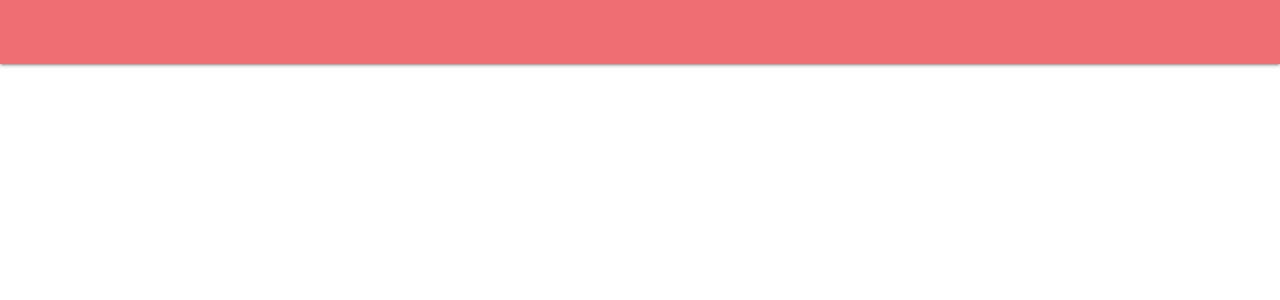
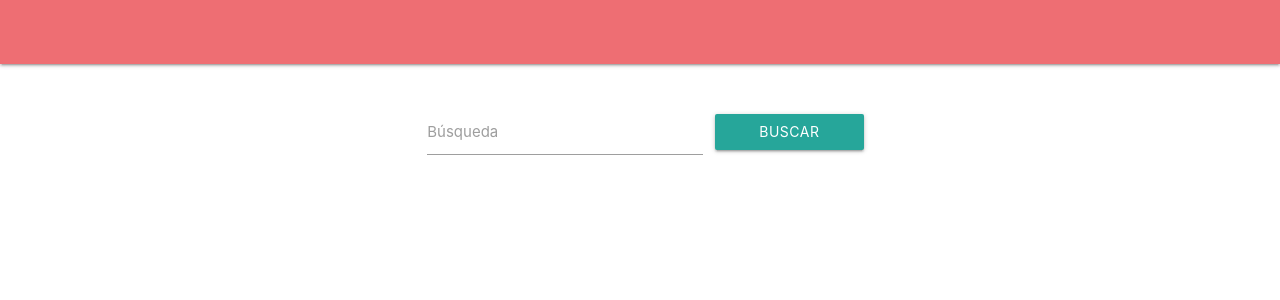
Before and after one commit to epitzalis/hackmeupSPA, an Angular app: page /#/principal in a window 1280 px wide. Shown: the top 300 px of the page. Built offline with nearby package versions, Linux system fonts and the light colour scheme.

Commit message:
busqueda

```diff
--- a/src/app/pages/login/login.component.html
+++ b/src/app/pages/login/login.component.html
@@ -32,13 +32,15 @@
 
   <div class="row">
       <div class="col s3"></div>
-      <button class="btn waves-effect waves-light col s6" type="submit" name="action"
+      <div class="left input-field col s6">
+
+      <button class="btn waves-effect waves-light " type="submit" name="action"
+      [disabled]="email === '' || password === ''"
       [routerLink]="['/principal']">Inicio sesión
           <i class="material-icons right">send</i>
         </button>
+      </div>
         <div class="col s3"></div>
   </div>
-  <!-- [disabled]="email === '' || password === ''" -->
-
 
 </div>
--- a/src/app/pages/pages-routing.module.ts
+++ b/src/app/pages/pages-routing.module.ts
@@ -20,7 +20,7 @@ export const routes: Routes = [
     component: PrincipalComponent
   },
   {
-    path: 'products',
+    path: 'products/:search',
     component: ProductsComponent
   },
   {
--- a/src/app/pages/principal/principal.component.html
+++ b/src/app/pages/principal/principal.component.html
@@ -1 +1,17 @@
 <app-menu></app-menu>
+
+
+<div class="container" style="margin-top: 30px">
+    <div class="row">
+      <div class="col s3"></div>
+      <div class="input-field col s4">
+          <input id="input_text" type="text"
+          (input)="onSearchChange($event.target.value)">
+          <label for="input_text">Búsqueda</label>
+        </div>
+        <button (click)="goPrincipal()"
+         style="margin-top:20px" class="btn waves-effect waves-light col s2" type="submit" name="action">Buscar
+        </button>
+      <div class="col s3"></div>
+    </div>
+</div>
--- a/src/app/pages/principal/principal.component.ts
+++ b/src/app/pages/principal/principal.component.ts
@@ -1,4 +1,5 @@
 import { Component, OnInit, ViewChild, ElementRef } from '@angular/core';
+import { Router } from '@angular/router';
 
 
 @Component({
@@ -8,10 +9,30 @@ import { Component, OnInit, ViewChild, ElementRef } from '@angular/core';
 })
 export class PrincipalComponent implements OnInit {
 
-  constructor() { }
+  public txtSearch = '';
+
+  constructor(
+    private _router: Router
+  ) { }
 
   ngOnInit() {
 
   }
 
+  public clearSearch(): void {
+    this.txtSearch = '';
+  }
+
+  public onSearchChange(search: string) {
+    this.txtSearch = search;
+  }
+
+  public goPrincipal() {
+    if (this.txtSearch.length >= 3) {
+      this._router.navigate(['/products', this.txtSearch]);
+    } else {
+      this._router.navigate(['/products', '']);
+    }
+  }
+
 }
--- a/src/app/pages/products/products.component.html
+++ b/src/app/pages/products/products.component.html
@@ -17,4 +17,5 @@
       </div>
     </div>
   </div>
+  <div *ngIf="products && products.length === 0">No se encontró nada</div>
 </div>
--- a/src/app/pages/products/products.component.ts
+++ b/src/app/pages/products/products.component.ts
@@ -1,7 +1,8 @@
-import { Component, OnInit } from '@angular/core';
+import { Component, OnInit, OnDestroy } from '@angular/core';
 import { ProductsService } from './products.service';
 import { ModelProduct } from '../../model/product-model';
 import { Subscription } from 'rxjs';
+import { ActivatedRoute } from '@angular/router';
 
 @Component({
   selector: 'app-products',
@@ -10,19 +11,30 @@ import { Subscription } from 'rxjs';
 })
 
 
-export class ProductsComponent implements OnInit {
+export class ProductsComponent implements OnInit, OnDestroy {
 
   public products: ModelProduct[] = [];
 
   private _getProductsSubscription: Subscription;
 
-  constructor(private _productsService: ProductsService) { }
+  constructor(private _productsService: ProductsService,
+    private _activatedRoute: ActivatedRoute) { }
 
   ngOnInit() {
 
+    const search = this._activatedRoute.snapshot.paramMap.get('search');
+
     this._getProductsSubscription = this._productsService.getProducts()
       .subscribe( (resp: ModelProduct[]) => {
-        this.products = resp;
+        if (search === '') {
+          this.products = resp;
+        } else {
+          resp.forEach(item => {
+            if (item.title.trim().toLowerCase().indexOf(search.trim().toLowerCase())  >= 0) {
+              this.products.push(item);
+            }
+          });
+        }
     });
 
   }
```
Also changed, not shown: 1 other file (tests, documents, lock files or other folders).
